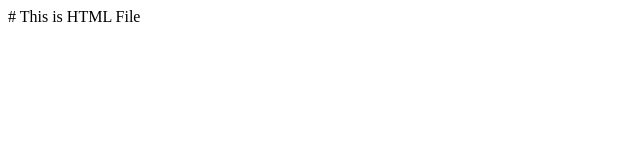
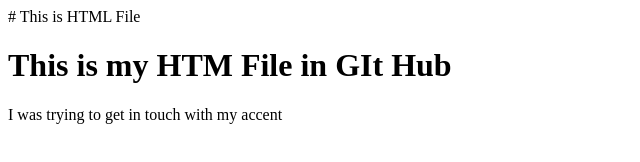
Before and after one commit to Ussaammyy/gitfolder, a plain HTML site: page index.html in a window 1280 px wide. Shown: the whole page, without its empty margins (0-640 px from the left). Drawn offline with Linux system fonts and the light colour scheme.

Commit message:
adding tasks in html file

```diff
--- a/index.html
+++ b/index.html
@@ -1 +1,11 @@
 # This is HTML File
+
+<html>
+    <body>
+        <H1> This is my HTM File in GIt Hub</H1>
+        <p>I was trying to get in touch with my accent</p>
+
+    </body>
+
+
+</html>
```
